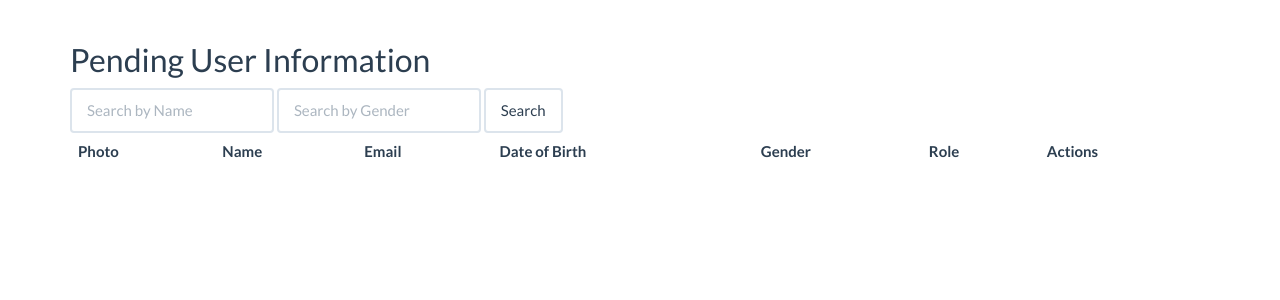
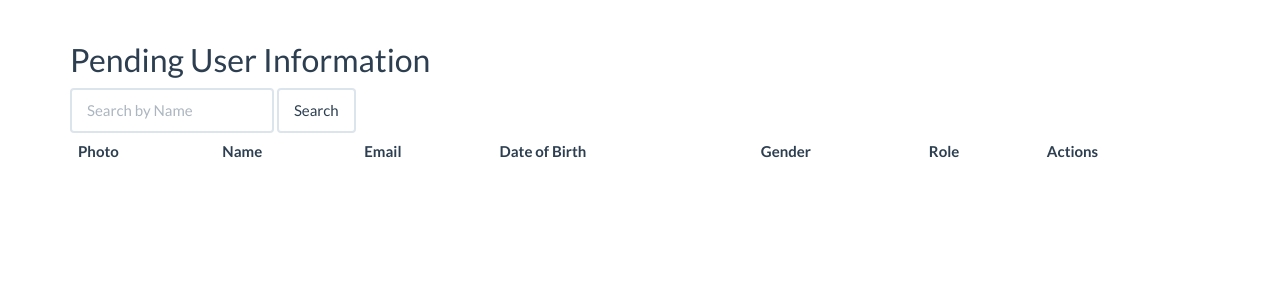
Before and after one commit to AsifulNobel/bpr, a PHP site: page /pending_users.php in a window 1280 px wide. Shown: the part 60-360 px from the top of the page. Run offline with PHP 8.4, Linux system fonts and the light colour scheme; a user stored in the database is signed in; data comes from the database, SQL or seed files in the repository; lists and menus that the app fills with data are empty.

Commit message:
Removed gender search from pending user list

```diff
--- a/backend/pending_user_table.php
+++ b/backend/pending_user_table.php
@@ -5,7 +5,6 @@
 	include '../db/db_connect.php';
 
 	$name = $_POST['name'];
-	$gender = $_POST['gender'];
 
 	$list = '<table id="myTable" class="table">
 		<thead>
@@ -27,7 +26,7 @@
 					<tbody>';
 
 
-	$sql = "SELECT * FROM user WHERE name LIKE '%$name%' AND gender LIKE '$gender%' AND user_status=0";
+	$sql = "SELECT * FROM user WHERE name LIKE '%$name%' AND user_status=0";
 
 
 	$result = mysqli_query($connection, $sql);
--- a/pending_users.php
+++ b/pending_users.php
@@ -33,7 +33,6 @@
   <form id="search-form" class="form-inline">
 
     <input class="form-control" type="text" id="name" name="name" placeholder="Search by Name">
-    <input class="form-control" type="text" id="gender" name="gender" placeholder="Search by Gender">
     <input class="form-control" type="submit" id="search" name="submit" value="Search">
 
   </form>
@@ -62,9 +61,7 @@
 
     var name = $("#name").val();
 
-    var gender = $("#gender").val();
-
-    $.post("backend/pending_user_table.php",{name:name, gender:gender},function(result){
+    $.post("backend/pending_user_table.php",{name:name},function(result){
       /*alert(result);*/
       $("#user-table").html(result);
 
```
